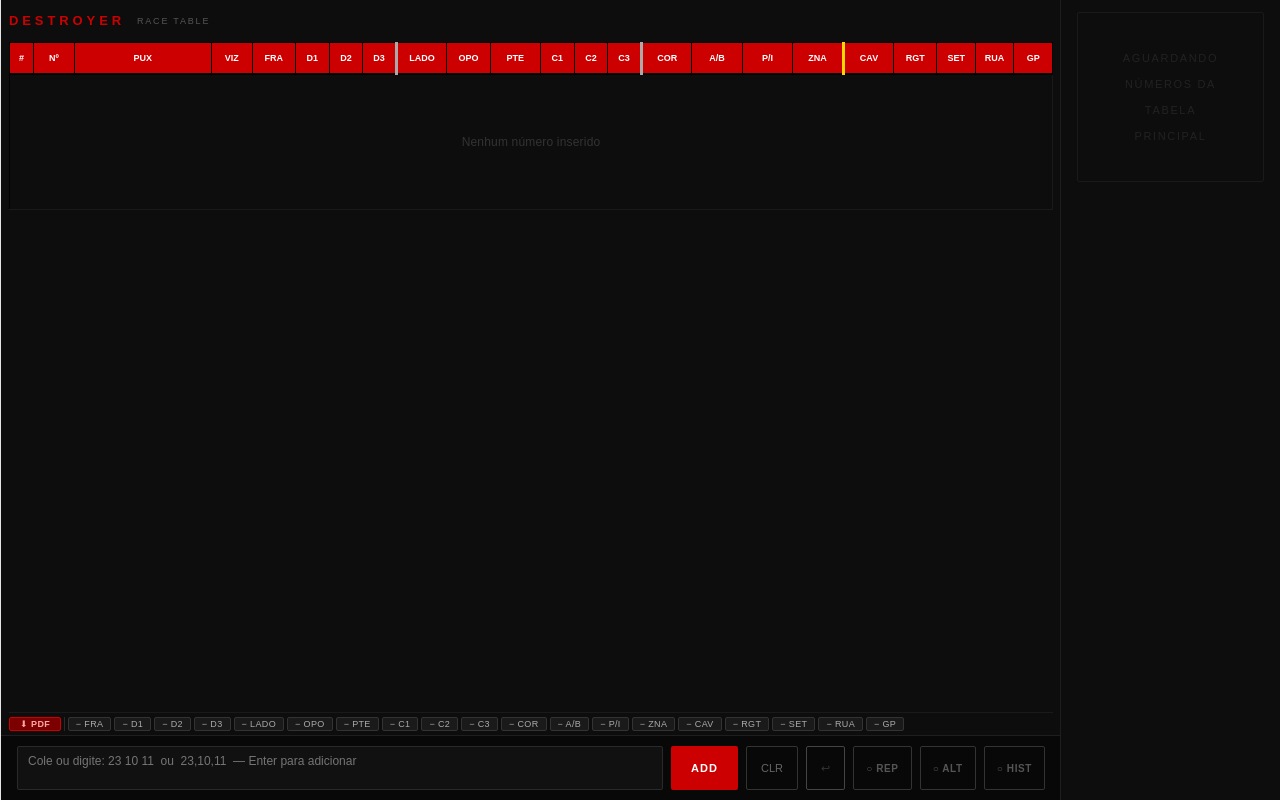
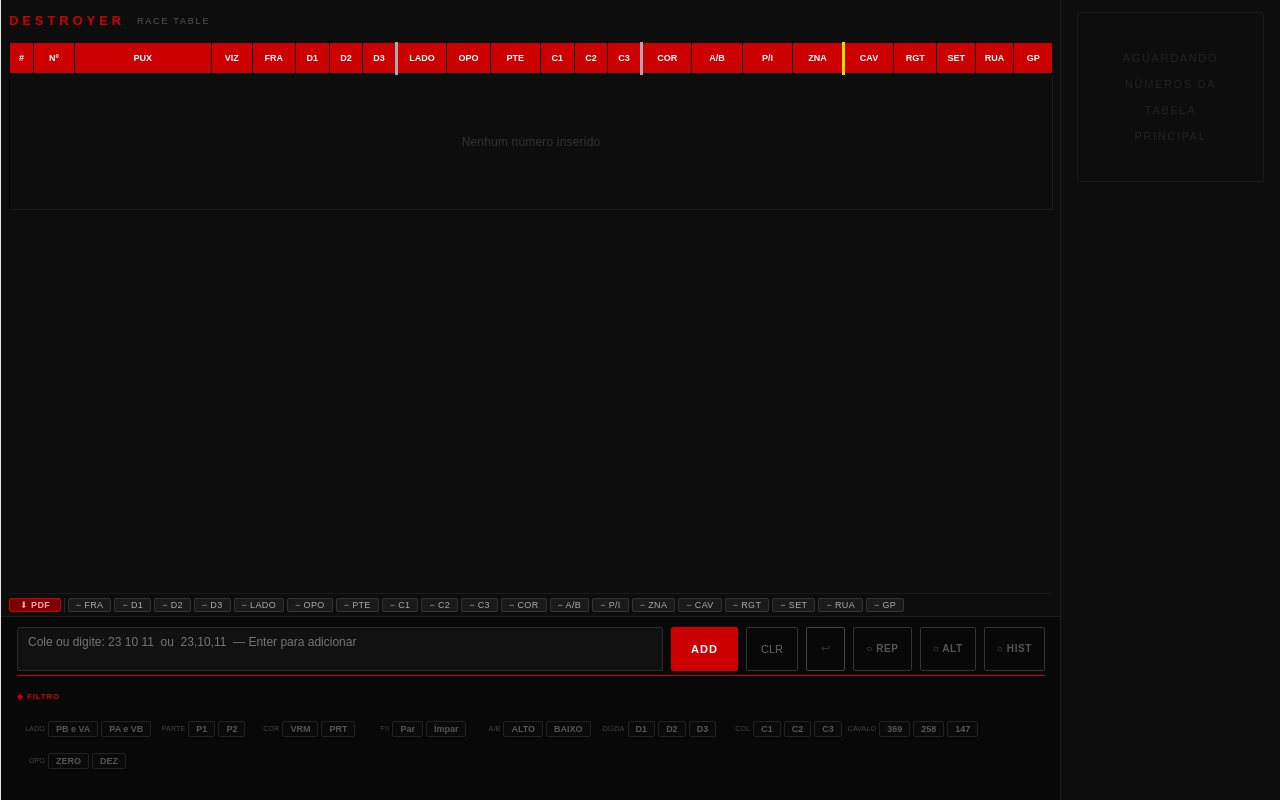
Before and after one commit to hanifalvesbatista10-spec/DESTROYER5.0, a React (Vite) app: page / in a window 1280 px wide. Built offline with nearby package versions, Linux system fonts and the light colour scheme.

Commit message:
Implement manual filtering for characteristics
Added manual filter feature for characteristics in App component.

```diff
--- a/src/App.jsx
+++ b/src/App.jsx
@@ -1400,6 +1400,7 @@ export default function DestroyerRaceTable() {
   const [showRep, setShowRep] = useState(false);
   const [showAlt, setShowAlt] = useState(false);
   const [showAll, setShowAll] = useState(false);
+  const [filterSel, setFilterSel] = useState({});
 
   const dragKey  = useRef(null);
   const dragOver = useRef(null);
@@ -2284,47 +2285,109 @@ export default function DestroyerRaceTable() {
         })()}
 
 
-        {/* Regras */}
-        {entries.length >= 6 && (() => {
-          const signals = detectRules(entries);
-          if(signals.length === 0) return null;
-          const fieldMap = {
-            PTE:n=>getParte(n), LADO:n=>getLado(n), "A/B":n=>getAltoBaixo(n), "P/I":n=>getParidade(n),
-            ZNA:n=>getRegiao(n), GP:n=>getGP(n), SET:n=>getSetor(n), COL:n=>getColuna(n),
-            RUA:n=>getRua(n), CAV:n=>getCavalo(n), RGT:n=>getRegTrack(n),
+
+        {/* Filtro manual de características */}
+        {(() => {
+          const FILTER_GROUPS = [
+            { label:"LADO",   key:"lado",     vals:["PB e VA","PA e VB"],  pal:LADO_CELL },
+            { label:"PARTE",  key:"parte",    vals:["P1","P2"],            pal:PARTE_CELL },
+            { label:"COR",    key:"cor",      vals:["Vermelho","Preto"],   pal:COR_CELL },
+            { label:"P/I",    key:"paridade", vals:["Par","Ímpar"],        pal:PAR_CELL },
+            { label:"A/B",    key:"altobaixo",vals:["ALTO","BAIXO"],       pal:ALTOBAIXO_CELL },
+            { label:"DÚZIA",  key:"duzia",    vals:["D1","D2","D3"],       pal:DUZIA_CELL },
+            { label:"COL",    key:"coluna",   vals:["C1","C2","C3"],       pal:COLUNA_CELL },
+            { label:"CAVALO", key:"cavalo",   vals:["369","258","147"],     pal:CAVALO_CELL },
+            { label:"OPO",    key:"opo",      vals:["ZERO","DEZ"],         pal:OPO_CELL },
+          ];
+
+          const NFLD = {
+            lado:      n=>getLado(n),
+            parte:     n=>getParte(n),
+            cor:       n=>getColor(n),
+            paridade:  n=>getParidade(n),
+            altobaixo: n=>getAltoBaixo(n),
+            duzia:     n=>getDuzia(n),
+            coluna:    n=>getColuna(n),
+            cavalo:    n=>getCavalo(n),
+            opo:       n=>getOpo(n),
           };
-          const allCandidateSets = signals.map(sig => {
-            const fn = fieldMap[sig.label];
-            return fn ? new Set(Array.from({length:37},(_,i)=>i).filter(n=>fn(n)===sig.val&&n>0)) : new Set();
-          }).filter(s=>s.size>0);
-          const intersection = allCandidateSets.length > 0
-            ? Array.from({length:37},(_,i)=>i).filter(n=>allCandidateSets.every(s=>s.has(n))) : [];
+
+          const toggleFilter = (key, val) => {
+            setFilterSel(prev => {
+              const cur = prev[key];
+              if(cur === val) {
+                const next = {...prev}; delete next[key]; return next;
+              }
+              return {...prev, [key]: val};
+            });
+          };
+
+          const activeKeys = Object.keys(filterSel);
+          const results = activeKeys.length > 0
+            ? Array.from({length:36},(_,i)=>i+1).filter(n =>
+                activeKeys.every(k => NFLD[k] && NFLD[k](n) === filterSel[k])
+              )
+            : [];
+
           return (
-            <div style={{padding:"4px 0",borderTop:"1px solid #CC0000",marginTop:4}}>
-              <div style={{fontSize:7,color:"#CC0000",letterSpacing:"0.12em",textTransform:"uppercase",marginBottom:4,fontWeight:"bold"}}>◆ REGRAS ATIVAS</div>
-              <div style={{display:"flex",gap:4,flexWrap:"wrap",marginBottom:6}}>
-                {signals.map((sig,si) => (
-                  <div key={si} style={{display:"flex",flexDirection:"column",alignItems:"center",background:sig.pal.bg,borderRadius:3,padding:"2px 6px",border:"1px solid "+sig.pal.text,minWidth:44,textAlign:"center",flexShrink:0}}>
-                    <span style={{fontSize:6,color:sig.pal.text,opacity:0.7}}>R{sig.rule} {sig.label}</span>
-                    <span style={{fontSize:11,fontWeight:"bold",color:sig.pal.text}}>{sig.val}</span>
-                    <span style={{fontSize:6,color:sig.pal.text,opacity:0.8}}>{sig.desc}</span>
+            <div style={{padding:"8px 0",borderTop:"1px solid #CC0000",marginTop:4}}>
+              <div style={{display:"flex",alignItems:"center",gap:8,marginBottom:6}}>
+                <span style={{fontSize:8,color:"#CC0000",fontWeight:"bold",letterSpacing:"0.1em",textTransform:"uppercase"}}>◆ FILTRO</span>
+                {activeKeys.length > 0 && (
+                  <button onClick={()=>setFilterSel({})}
+                    style={{fontSize:7,color:"#555",background:"transparent",border:"1px solid #333",borderRadius:2,padding:"1px 6px",cursor:"pointer"}}>
+                    limpar
+                  </button>
+                )}
+              </div>
+              {/* Button groups */}
+              <div style={{display:"flex",flexWrap:"wrap",gap:6,marginBottom:8}}>
+                {FILTER_GROUPS.map(({label,key,vals,pal})=>(
+                  <div key={key} style={{display:"flex",alignItems:"center",gap:3}}>
+                    <span style={{fontSize:7,color:"#444",minWidth:28,textAlign:"right"}}>{label}</span>
+                    {vals.map(val=>{
+                      const sch = pal[val]||{bg:"#111",text:"#888"};
+                      const active = filterSel[key]===val;
+                      return (
+                        <button key={val} onClick={()=>toggleFilter(key,val)}
+                          style={{
+                            fontSize:9,fontWeight:"bold",
+                            color: active ? sch.text : "#555",
+                            background: active ? sch.bg : "#0a0a0a",
+                            border: active ? "2px solid "+sch.text : "1px solid #222",
+                            borderRadius:2,padding:"2px 7px",cursor:"pointer",
+                            fontFamily:"Arial, sans-serif",
+                            transition:"all 0.15s",
+                            boxShadow: active ? "0 0 6px "+sch.bg : "none",
+                          }}>
+                          {val==="Vermelho"?"VRM":val==="Preto"?"PRT":val}
+                        </button>
+                      );
+                    })}
                   </div>
                 ))}
               </div>
-              {intersection.length > 0 && (
+              {/* Results */}
+              {activeKeys.length > 0 && (
                 <div style={{display:"flex",gap:3,alignItems:"center",flexWrap:"wrap"}}>
                   <span style={{fontSize:7,color:"#CC0000",fontWeight:"bold",flexShrink:0}}>▶</span>
-                  {intersection.map(n=>{
+                  {results.length > 0 ? results.map(n=>{
                     const cor=getColor(n); const s=NUM_BALL[cor];
                     return (
-                      <div key={n} style={{width:26,height:26,borderRadius:"50%",display:"flex",alignItems:"center",justifyContent:"center",background:s.bg,border:"2px solid "+s.border,color:s.text,fontSize:10,fontWeight:"bold",flexShrink:0,boxShadow:"0 0 4px "+s.border}}>{n}</div>
+                      <div key={n} style={{width:26,height:26,borderRadius:"50%",
+                        display:"flex",alignItems:"center",justifyContent:"center",
+                        background:s.bg,border:"2px solid "+s.border,
+                        color:s.text,fontSize:11,fontWeight:"bold",flexShrink:0}}>
+                        {n}
+                      </div>
                     );
-                  })}
+                  }) : <span style={{fontSize:9,color:"#333",fontStyle:"italic"}}>nenhum número</span>}
                 </div>
               )}
             </div>
           );
         })()}
+
       </div>{/* fim rodapé */}
       </div>{/* fim coluna central */}
 
```
